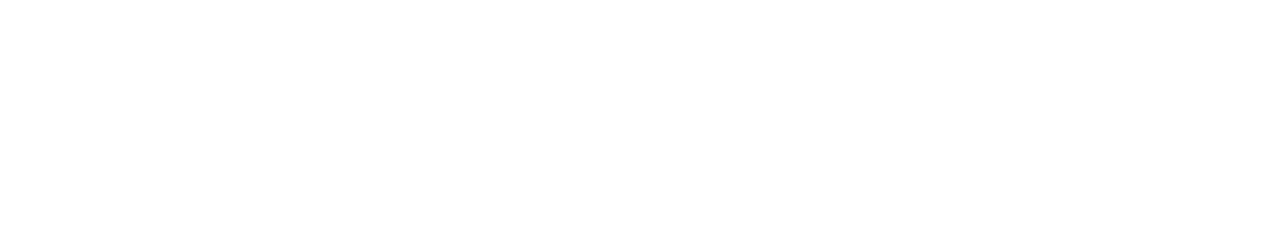
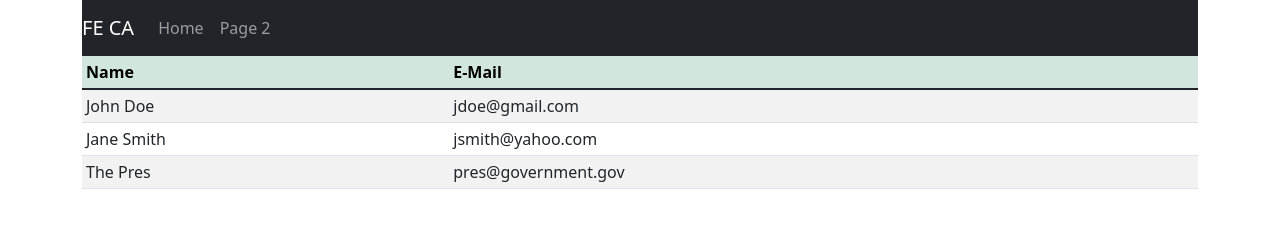
Before and after one commit to markslaysman/FE_Tech_Week03_CA, a website: page index.html in a window 1280 px wide. Drawn offline with nearby package versions, Linux system fonts and the light colour scheme.

Commit message:
Initial Assignment Requirements

```diff
--- a/index.html
+++ b/index.html
@@ -4,9 +4,56 @@
     <meta charset="UTF-8">
     <meta http-equiv="X-UA-Compatible" content="IE=edge">
     <meta name="viewport" content="width=device-width, initial-scale=1.0">
-    <title>Document</title>
+    <link rel="stylesheet" href="node_modules/bootstrap/dist/css/bootstrap.css">
+    <title>FE Tech Week 3 CA - PG1</title>
 </head>
-<body>
+<body class="container">
 
+    <nav class="navbar navbar-expand-sm navbar-dark bg-dark">
+        <a class="navbar-brand" href="index.html">FE CA</a>
+        <button class="navbar-toggler" type="button" data-bs-toggle="collapse" data-bs-target="#navbarNavDropdown" aria-controls="navbarNavDropdown" aria-expanded="false" aria-label="Toggle Navigation">
+            <span class="navbar-toggler-icon"></span>
+        </button>
+
+        <div class="collapse navbar-collapse" id="navbarNavDropdown">
+            <ul class="navbar-nav">
+                <li class="nav-item active">
+                    <a class="nav-link" href="index.html">Home</a>
+                </li>
+
+                <li class="nav-item">
+                    <a class="nav-link" href="page2.html">Page 2</a>
+                </li>
+
+            </ul>
+        </div>
+
+    </nav>
+
+    <div>
+        <table class="table table-sm table-striped table-hover table-bordeless">
+            <thead class="table-success">
+                <tr>
+                    <th>Name</td>
+                    <th>E-Mail</td>
+                </tr>
+            </thead>
+            <tr>
+                <td>John Doe</td>
+                <td>jdoe@gmail.com</td>
+            </tr>
+            <tr>
+                <td>Jane Smith</td>
+                <td>jsmith@yahoo.com</td>
+            </tr>
+            <tr>
+                <td>The Pres</td>
+                <td>pres@government.gov</td>
+            </tr>
+        </table>
+    </div>
+
+    <script src="node_modules/jquery/dist/jquery.js"></script>
+    <script src="node_modules/bootstrap/dist/js/bootstrap.bundle.js"></script>
 </body>
 </html>
```
Also changed, not shown: page2.html (+38 -2 lines).
